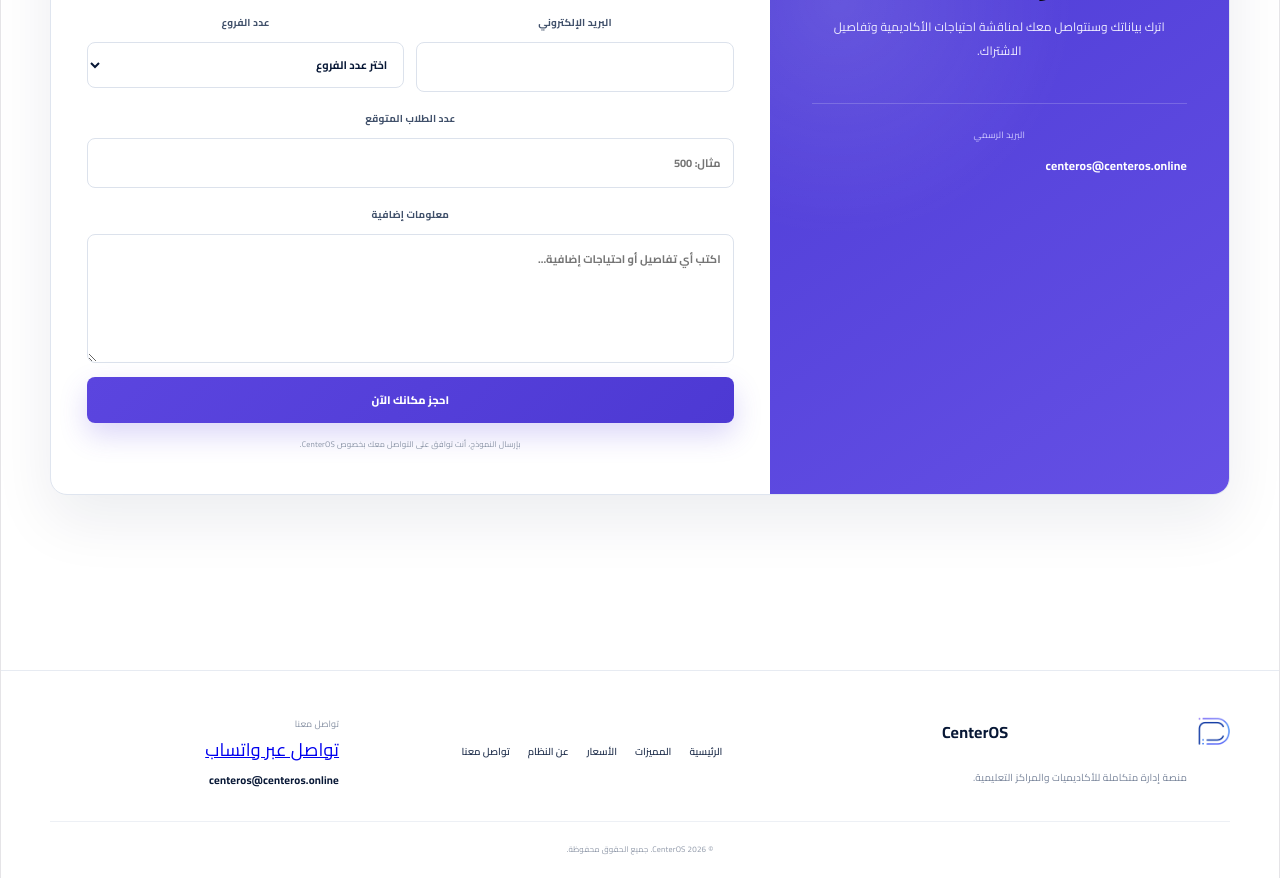
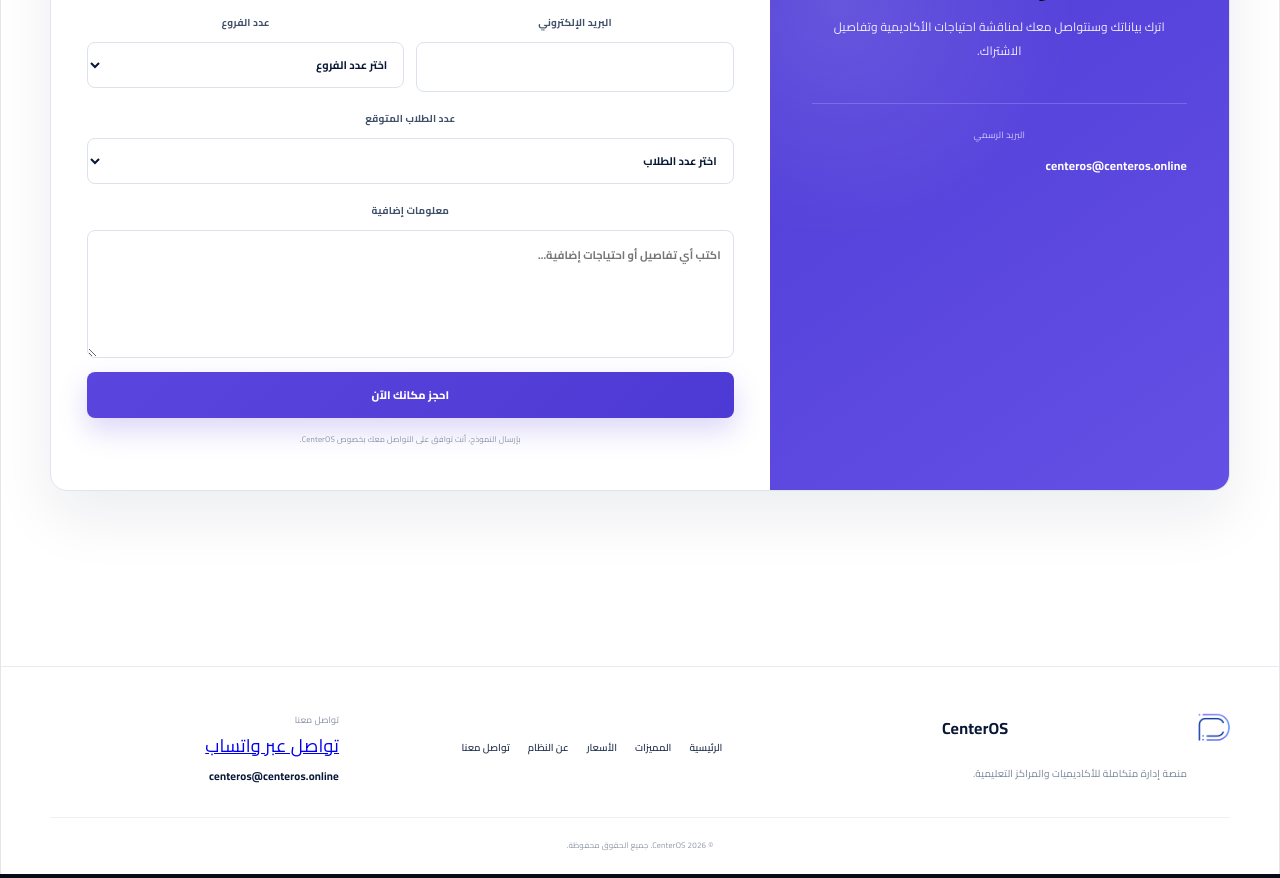
Before and after one commit to mbobakr2341-sys/centeros, a React app in the folder frontend/: page / in a window 1280 px wide. Shown: the part 3860-4738 px from the top of the page. Built offline with nearby package versions, Linux system fonts and the light colour scheme; the HTML template or start-up script is replaced by a standard one.

Commit message:
Change students field to dropdown options

```diff
--- a/frontend/src/PublicSite.jsx
+++ b/frontend/src/PublicSite.jsx
@@ -929,7 +929,15 @@ function PublicSite() {
 
               <label>
                 عدد الطلاب المتوقع
-                <input type="number" name="students" min="1" placeholder="مثال: 500" />
+                <select name="students" defaultValue="">
+                  <option value="" disabled>اختر عدد الطلاب</option>
+                  <option>100</option>
+                  <option>200</option>
+                  <option>300</option>
+                  <option>400</option>
+                  <option>500</option>
+                  <option>Custom</option>
+                </select>
               </label>
 
               <label>
```
